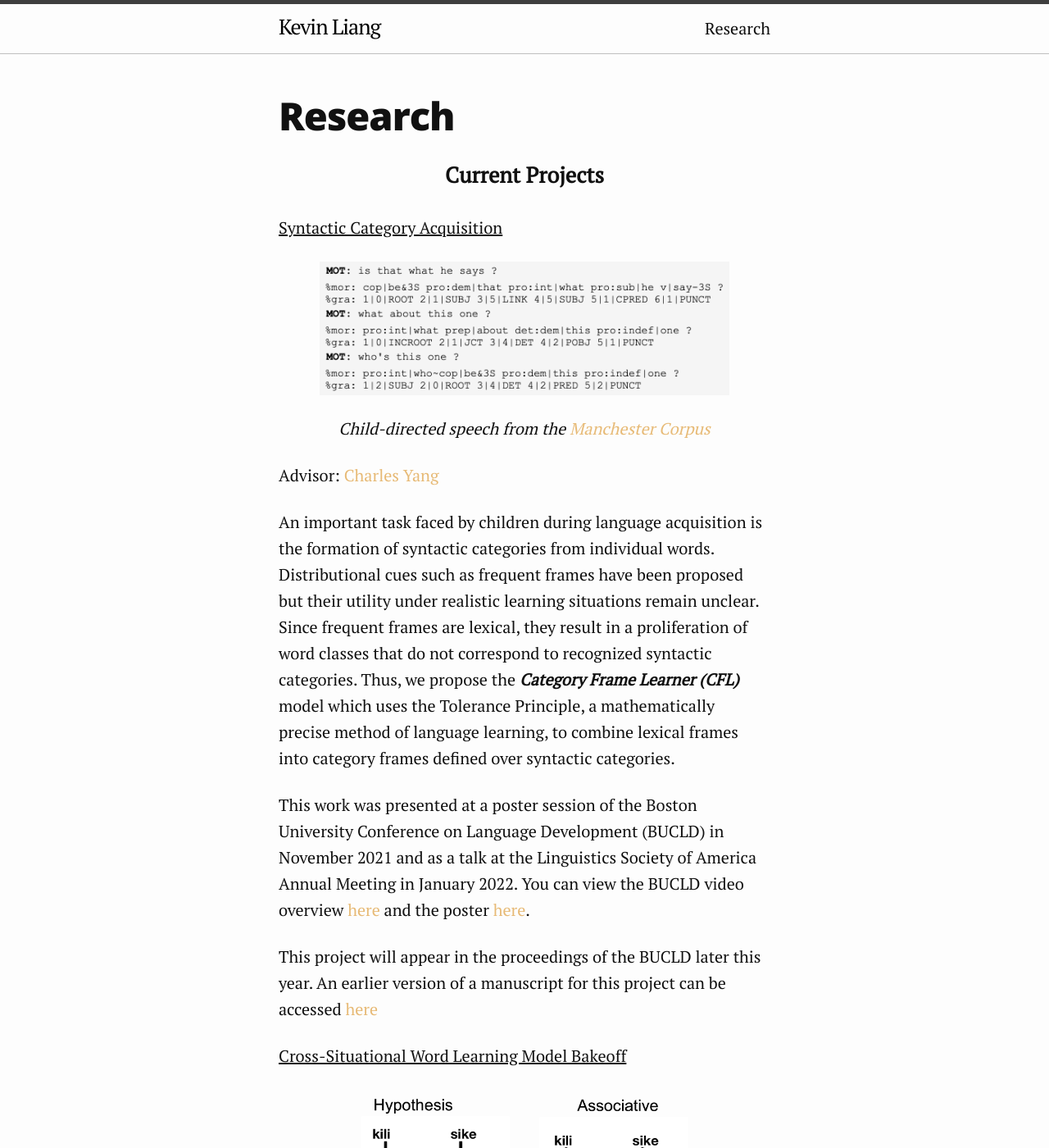
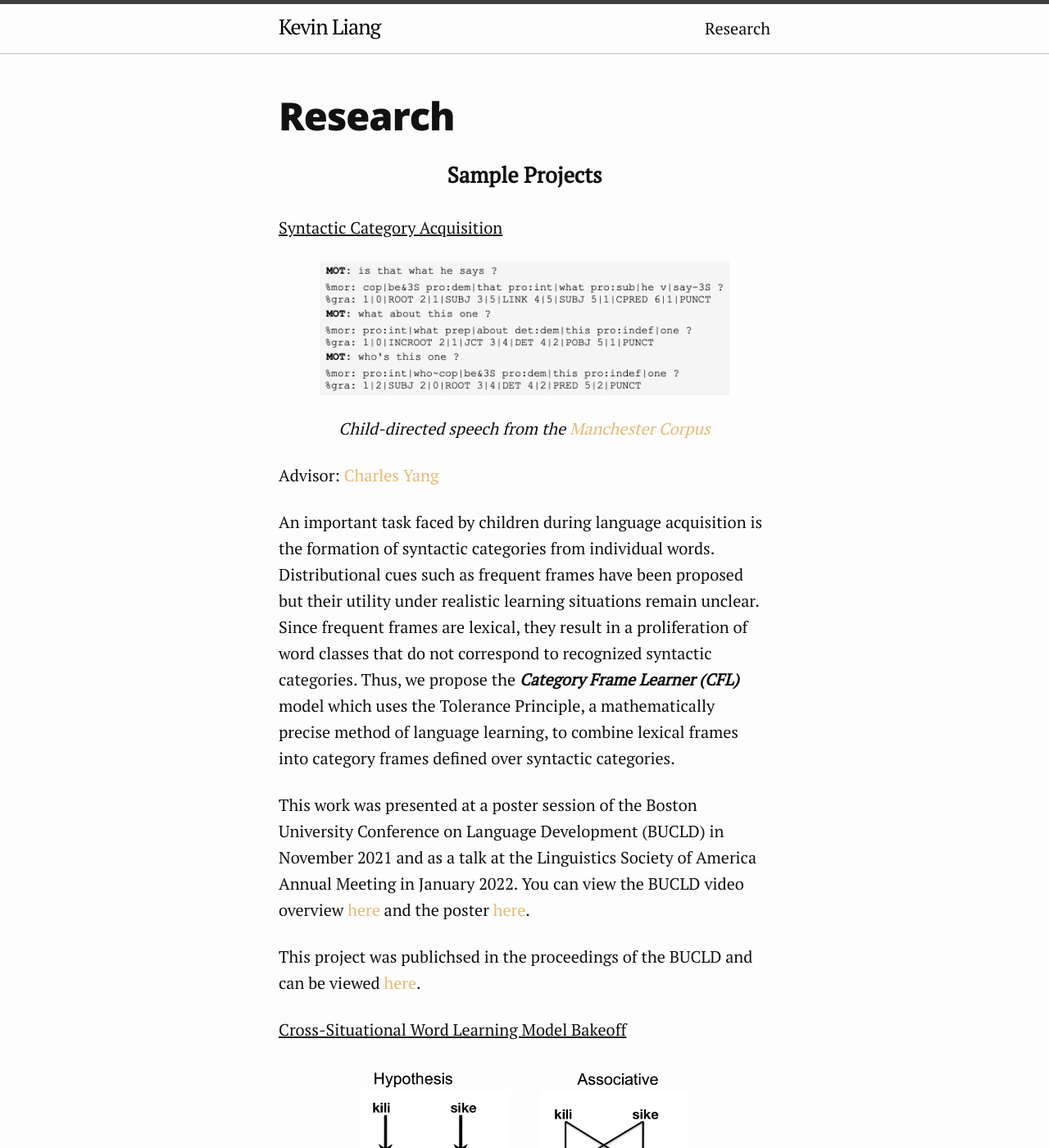
Before and after one commit to kevinliang8/kevinliang8.github.io, a Jekyll site: the page built from about.markdown, in a window 1280 px wide and 1400 px high. Shown: the whole window at 82% size. Built offline with Jekyll 4.4.1, drawn with Linux system fonts in a browser that asks for light colours.

Commit message:
update affiliation

```diff
--- a/_config.yml
+++ b/_config.yml
@@ -22,8 +22,7 @@
 email: kevliang@sas.upenn.edu
 # pitch: ""
 description: >- # this means to ignore newlines until "baseurl:"
-  I am an undergraduate at the University of Pennsylvania studying Linguistics and Computer Science. In the fall, I will
-  be starting my PhD in Linguistics at the University of California, Los Angeles.
+  I am a first-year PhD student in linguistics at the University of California, Los Angeles. Previously, I did my undergrad at the University of Pennsylvania studying Linguistics and Computer Science.
 baseurl: "" # the subpath of your site, e.g. /blog
 url: "https://kevinliang8.github.io" # the base hostname & protocol for your site, e.g. http://example.com
 curriculum: https://kevinliang8.github.io/CV.pdf
--- a/about.markdown
+++ b/about.markdown
@@ -5,7 +5,7 @@
 ---
 
 <br>
-<h3 style="text-align:center;">Current Projects</h3>
+<h3 style="text-align:center;"> Sample Projects</h3>
 <br>
 <u>Syntactic Category Acquisition</u>
 
@@ -18,7 +18,7 @@
 
 This work was presented at a poster session of the Boston University Conference on Language Development (BUCLD) in November 2021 and as a talk at the Linguistics Society of America Annual Meeting in January 2022. You can view the BUCLD video overview <a href="https://vimeo.com/633957221/1dfe80ab5f">here</a> and the poster <a href="https://drive.google.com/file/d/1cRuRvgVrL38WP7U-XlmRaYwK9p0D7iDJ/view?usp=sharing">here</a>.
 
-This project will appear in the proceedings of the BUCLD later this year. An earlier version of a manuscript for this project can be accessed <a href="https://drive.google.com/file/d/1q_Bzh6pX6mTeXibn2rrWXtZQA96RA09g/view?usp=sharing">here</a>
+This project was publichsed in the proceedings of the BUCLD and can be viewed <a href="http://www.lingref.com/bucld/46/BUCLD46-34.pdf">here</a>.
 
 <u>Cross-Situational Word Learning Model Bakeoff</u>
 
@@ -32,8 +32,7 @@
 <i>Manuscript in progress.</i>
 
 
-<h3 style="text-align:center;">Previous Projects</h3>
-<br>
+
 <u>Q'eqchi' Glottalic Stops </u>
 
 <img src = "/images/qeqchi.png" class="center" width = "auto" height = "400">
```
